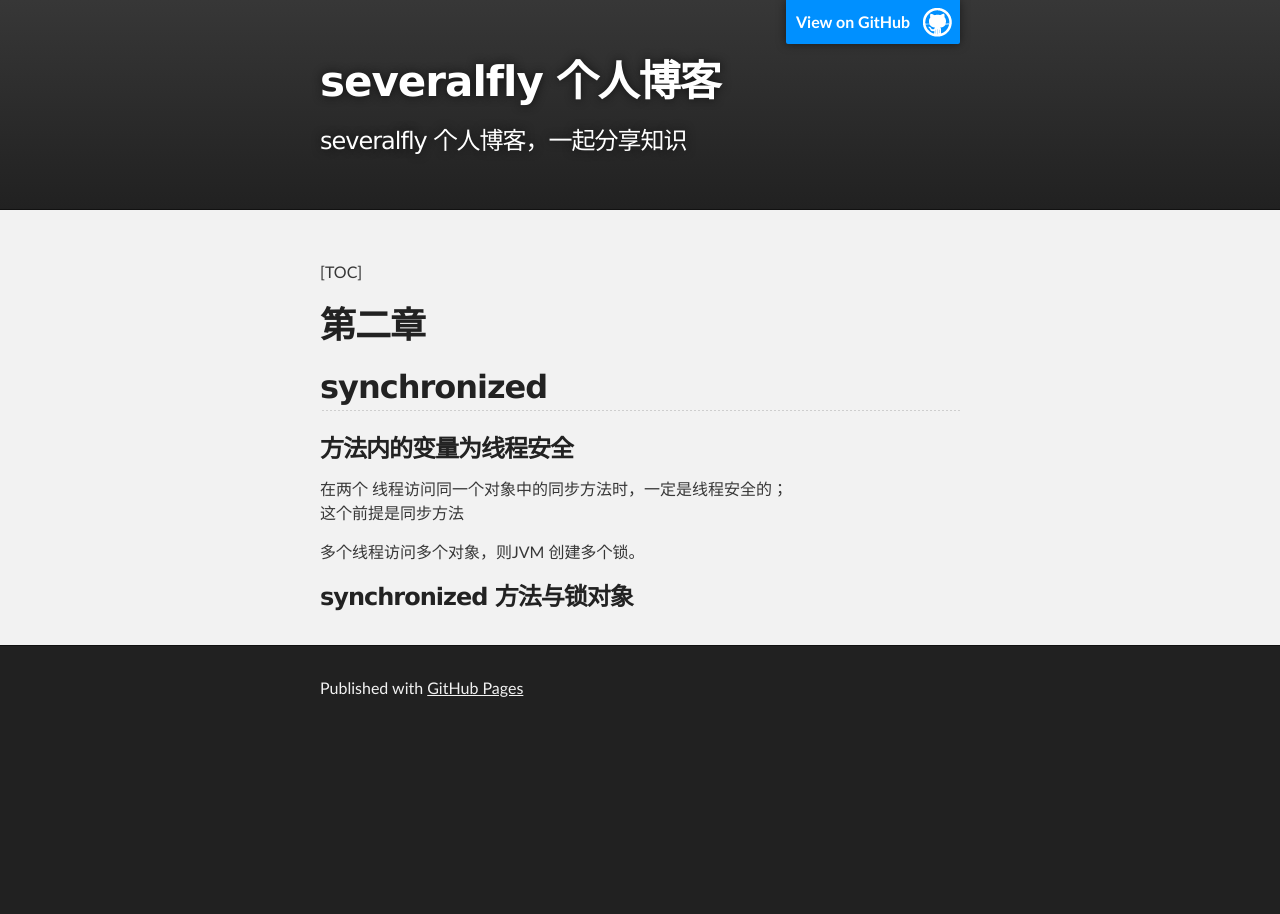
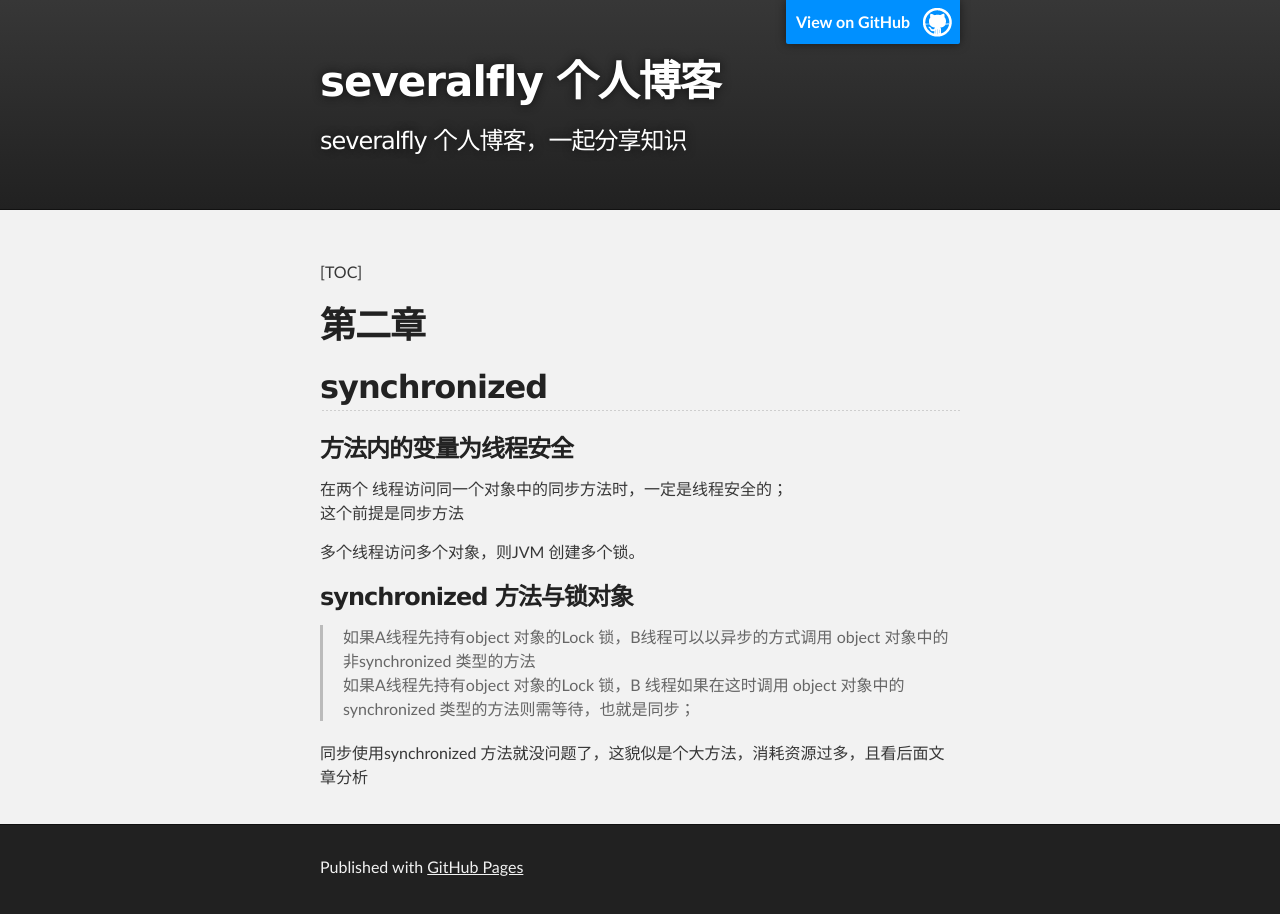
Before and after one commit to severalfly/severalfly.github.io, a Jekyll site: the page built from JavaThreadCore.md, in a window 1280 px wide. Built offline with Jekyll 4.4.1, drawn with Linux system fonts in a browser that asks for light colours.

Commit message:
方法与对象锁

```diff
--- a/JavaThreadCore.md
+++ b/JavaThreadCore.md
@@ -14,3 +14,7 @@ layout: default
 多个线程访问多个对象，则JVM 创建多个锁。
 
 ### synchronized 方法与锁对象
+>如果A线程先持有object 对象的Lock 锁，B线程可以以异步的方式调用 object 对象中的非synchronized 类型的方法
+>如果A线程先持有object 对象的Lock 锁，B 线程如果在这时调用 object 对象中的synchronized 类型的方法则需等待，也就是同步；
+
+同步使用synchronized 方法就没问题了，这貌似是个大方法，消耗资源过多，且看后面文章分析
```
